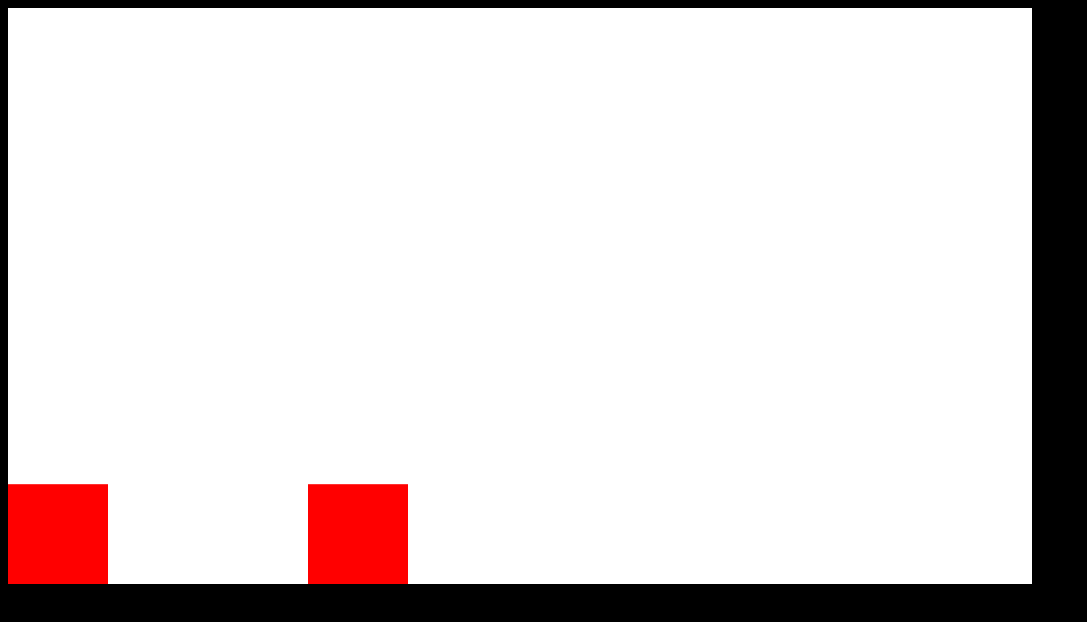
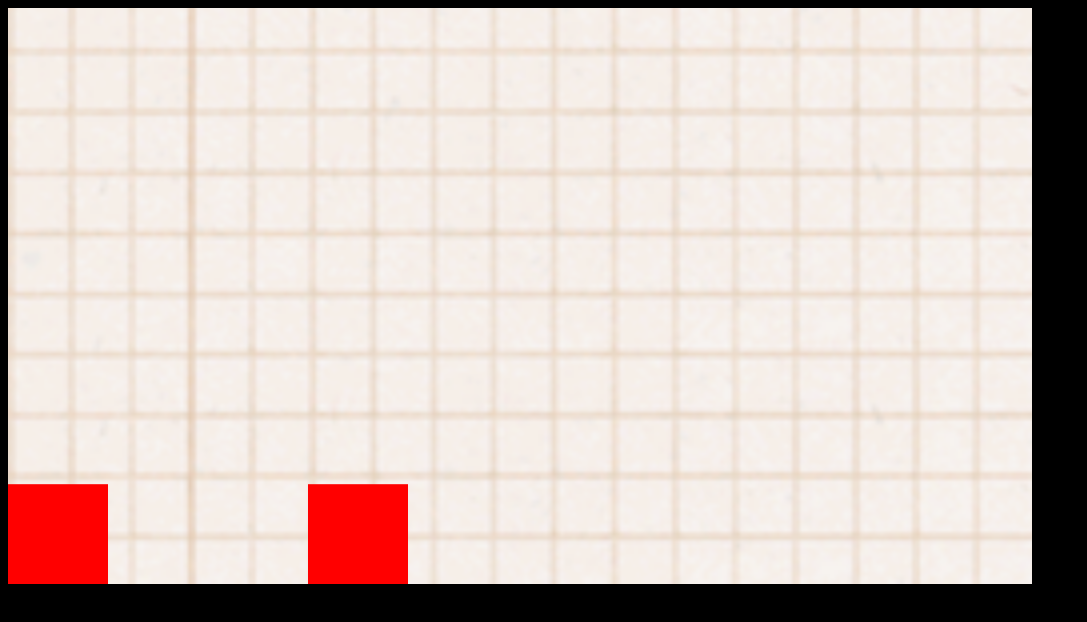
Before and after one commit to sadishaaaa/LeapFrogAssignment, a plain HTML site: page JAVASCRIPT/JsAssignment-4/index.html in a window 1280 px wide. Shown: the whole page, without its empty margins (0-1087 px from the left). Drawn offline with Linux system fonts and the light colour scheme.

Commit message:
background Sprite done

```diff
--- /dev/null
+++ b/JAVASCRIPT/JsAssignment-4/Script/Sprite.js
@@ -0,0 +1,14 @@
+class Sprite {
+  constructor({ position, imageSrc }) {
+    this.position = position;
+    this.image = new Image();
+    this.image.src = imageSrc;
+  }
+  draw() {
+    if (!this.image) return;
+    c.drawImage(this.image, this.position.x, this.position.y);
+  }
+  update() {
+    this.draw();
+  }
+}
--- a/JAVASCRIPT/JsAssignment-4/Script/index.js
+++ b/JAVASCRIPT/JsAssignment-4/Script/index.js
@@ -8,6 +8,10 @@ canvas.height = 576;
 let y = 100;
 let y2 = 100;
 
+const scaledCanvas = {
+  width: canvas.width / 4,
+  height: canvas.height / 4,
+};
 class Player {
   constructor(position) {
     this.position = position;
@@ -46,14 +50,29 @@ const keys = {
     pressed: false,
   },
 };
+
+const background = new Sprite({
+  position: {
+    x: 0,
+    y: 0,
+  },
+  imageSrc: "./Script/background.png",
+});
+
 function animate() {
   window.requestAnimationFrame(animate);
   //giving color to rectangle
   c.fillStyle = "white";
   // drawing rectangle x ,y, width, height
   c.fillRect(0, 0, canvas.width, canvas.height);
+  c.save();
+  c.scale(4, 4);
+  c.translate(0, -background.image.height + scaledCanvas.height);
+  background.update();
+  c.restore();
   player.update();
   player2.update();
+
   player.velocity.x = 0;
   if (keys.d.pressed) player.velocity.x = 5;
   else if (keys.a.pressed) player.velocity.x = -5;
--- a/JAVASCRIPT/JsAssignment-4/index.html
+++ b/JAVASCRIPT/JsAssignment-4/index.html
@@ -22,6 +22,7 @@
 
     <!-- linking js file -->
     <script src="./Script/Constant.js"></script>
+    <script src="./Script/Sprite.js"></script>
     <script src="./Script/index.js"></script>
   </body>
 </html>
```
Also changed, not shown: JAVASCRIPT/JsAssignment-4/Script/background.png (added).
